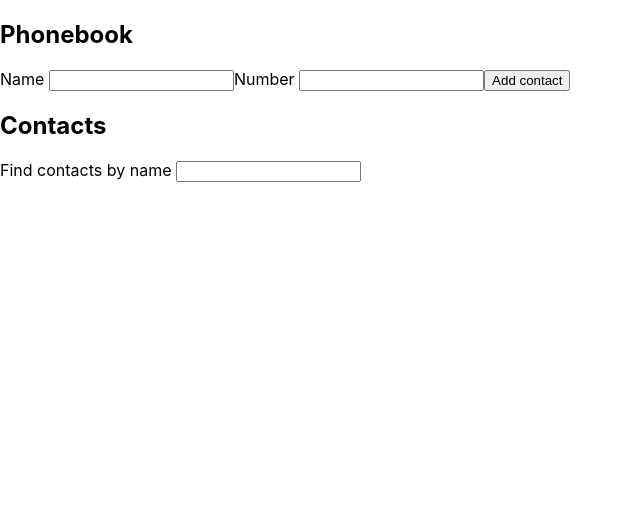
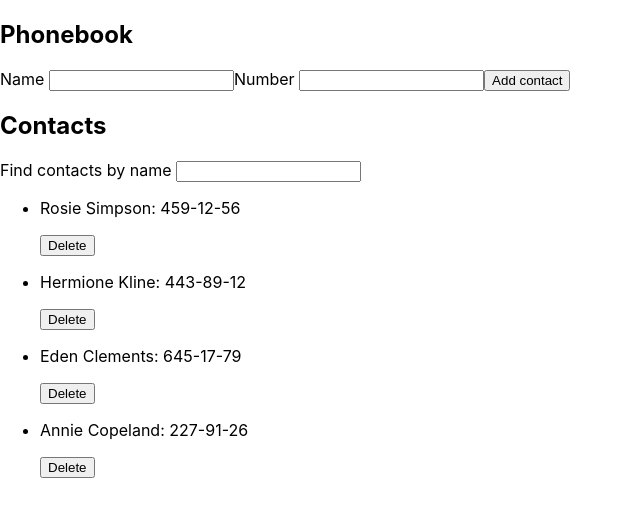
Before and after one commit to YuriiSVL/goit-react-hw-08-phonebook, a React (Create React App) app: page / in a window 1280 px wide. Shown: the top 516 px of the page, without its empty margins (0-640 px from the left). Built offline with nearby package versions, Linux system fonts and the light colour scheme.

Commit message:
step 6 done

```diff
--- a/src/components/App.jsx
+++ b/src/components/App.jsx
@@ -6,7 +6,13 @@
 
 export class App extends React.Component {
   state = {
-    contacts: [],
+    contacts: [
+      { id: 'id-1', name: 'Rosie Simpson', number: '459-12-56' },
+      { id: 'id-2', name: 'Hermione Kline', number: '443-89-12' },
+      { id: 'id-3', name: 'Eden Clements', number: '645-17-79' },
+      { id: 'id-4', name: 'Annie Copeland', number: '227-91-26' },
+    ],
+    // contacts: [],
     filter: '',
   };
 
@@ -40,6 +46,12 @@
     return visibleContacts;
   };
 
+  deleteContact = contactId => {
+    this.setState(prevState => ({
+      contacts: prevState.contacts.filter(contact => contact.id !== contactId),
+    }));
+  };
+
   render() {
     const visibleContacts = this.getVisibleContacts();
     return (
@@ -48,7 +60,10 @@
         <ContactForm onSubmit={this.addContact} />
         <h2>Contacts</h2>
         <Filter value={this.state.filter} onChange={this.changeFilter} />
-        <ContactList contacts={visibleContacts} />
+        <ContactList
+          contacts={visibleContacts}
+          onDeleteContact={this.deleteContact}
+        />
       </div>
     );
   }
--- a/src/components/ContactList/ContactList.jsx
+++ b/src/components/ContactList/ContactList.jsx
@@ -1,4 +1,4 @@
-const ContactList = ({ contacts }) => {
+const ContactList = ({ contacts, onDeleteContact }) => {
   return (
     <ul>
       {contacts.map(contact => (
@@ -6,6 +6,9 @@
           <p>
             {contact.name}: {contact.number}
           </p>
+          <button type="button" onClick={() => onDeleteContact(contact.id)}>
+            Delete
+          </button>
         </li>
       ))}
     </ul>
```
